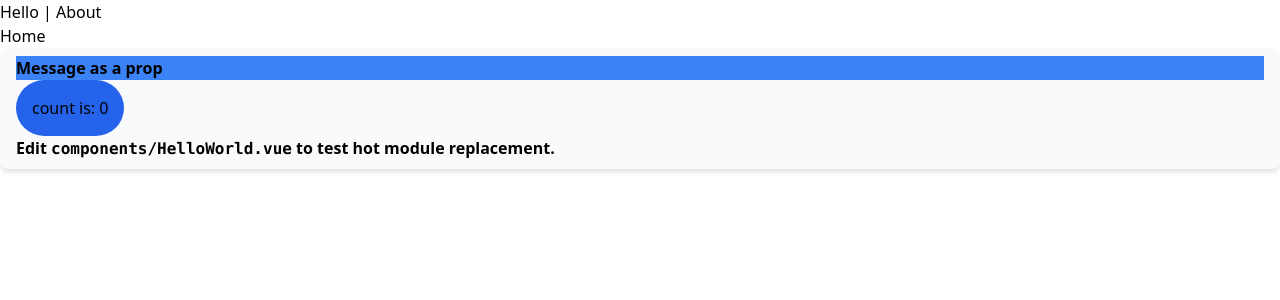
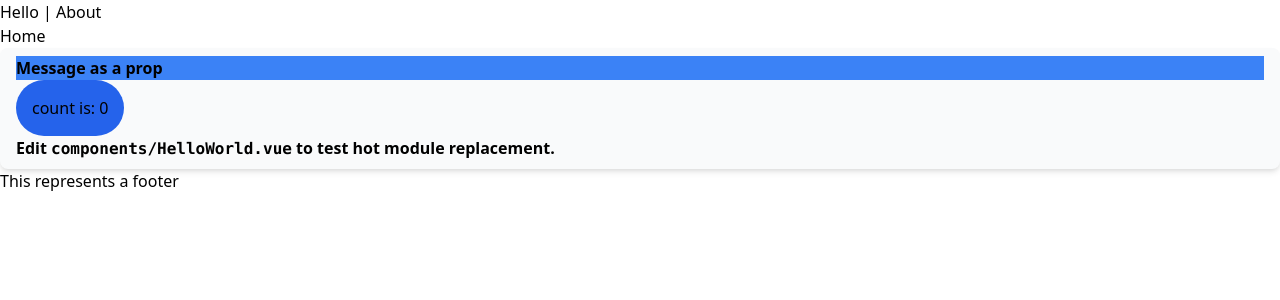
Before and after one commit to vilmaguila/lazy-punter, a Vue app: page /#/ in a window 1280 px wide. Shown: the top 300 px of the page. Built offline with nearby package versions, Linux system fonts and the light colour scheme.

Commit message:
changed componets as globally registered

```diff
--- a/src/components/HelloWorld.vue
+++ b/src/components/HelloWorld.vue
@@ -12,16 +12,12 @@
 </template>
 
 <script>
-import BaseCard from "./ui/BaseCard.vue";
-
 export default {
   name: "HelloWorld",
   props: {
     msg: String,
   },
-  components: {
-    BaseCard,
-  },
+  components: {},
   data() {
     return {
       count: 0,
--- a/src/main.js
+++ b/src/main.js
@@ -4,4 +4,12 @@ import router from './router'
 import store from './store'
 import "./tailwind.css"
 
-createApp(App).use(store).use(router).mount('#app')
+import BaseCard from '@/components/ui/BaseCard.vue'
+import TheFooter from '@/components/layout/TheFooter.vue'
+
+const app= createApp(App)
+
+app.component('base-card', BaseCard)
+app.component('the-footer', TheFooter)
+
+app.use(store).use(router).mount('#app')
--- a/src/views/About.vue
+++ b/src/views/About.vue
@@ -6,6 +6,7 @@
     <router-view name="default"></router-view>
     <router-view name="mission"></router-view>
     <router-view name="vision"></router-view>
+    <the-footer></the-footer>
   </div>
 </template>
 
--- a/src/views/Home.vue
+++ b/src/views/Home.vue
@@ -1,8 +1,9 @@
 <template>
-  <div>
+  <div class="home">
     <navigation-bar></navigation-bar>
     <h1>Home</h1>
     <hello-world msg="Message as a prop"></hello-world>
+    <the-footer></the-footer>
   </div>
 </template>
 
```
